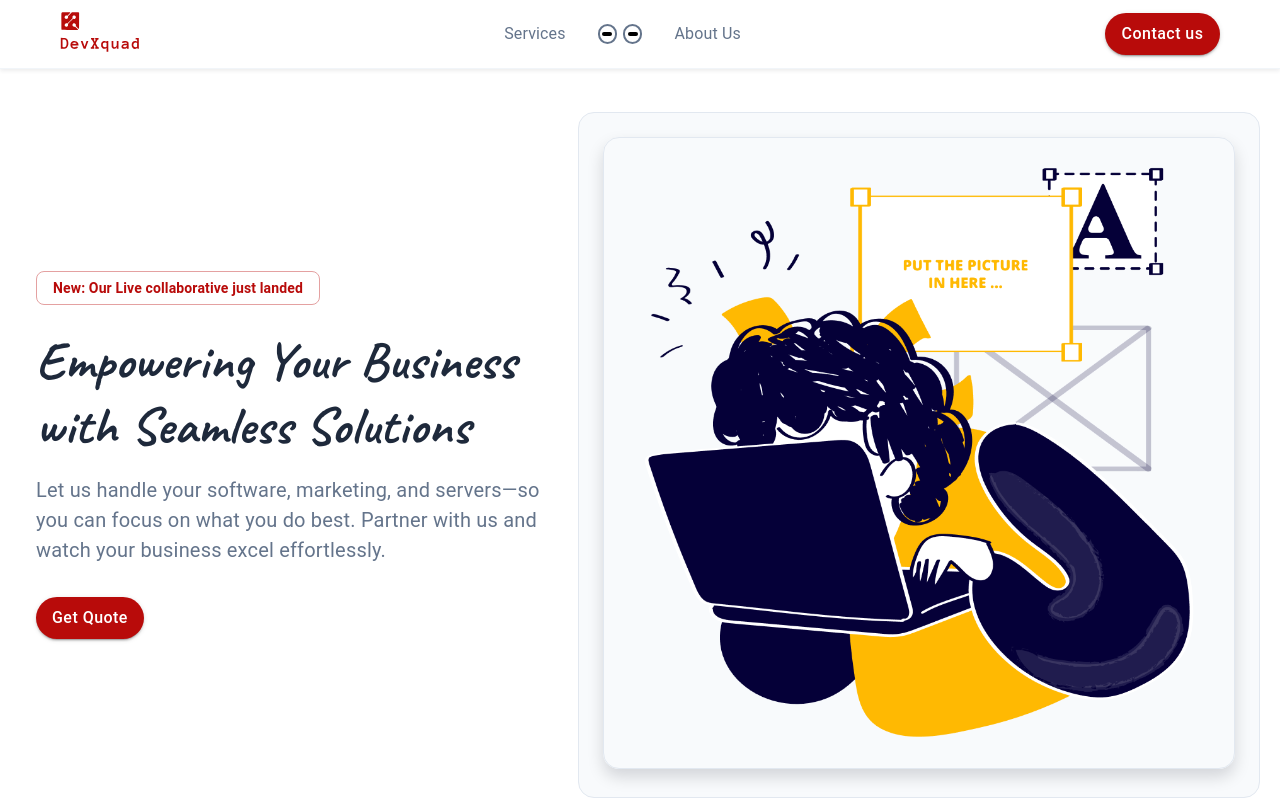
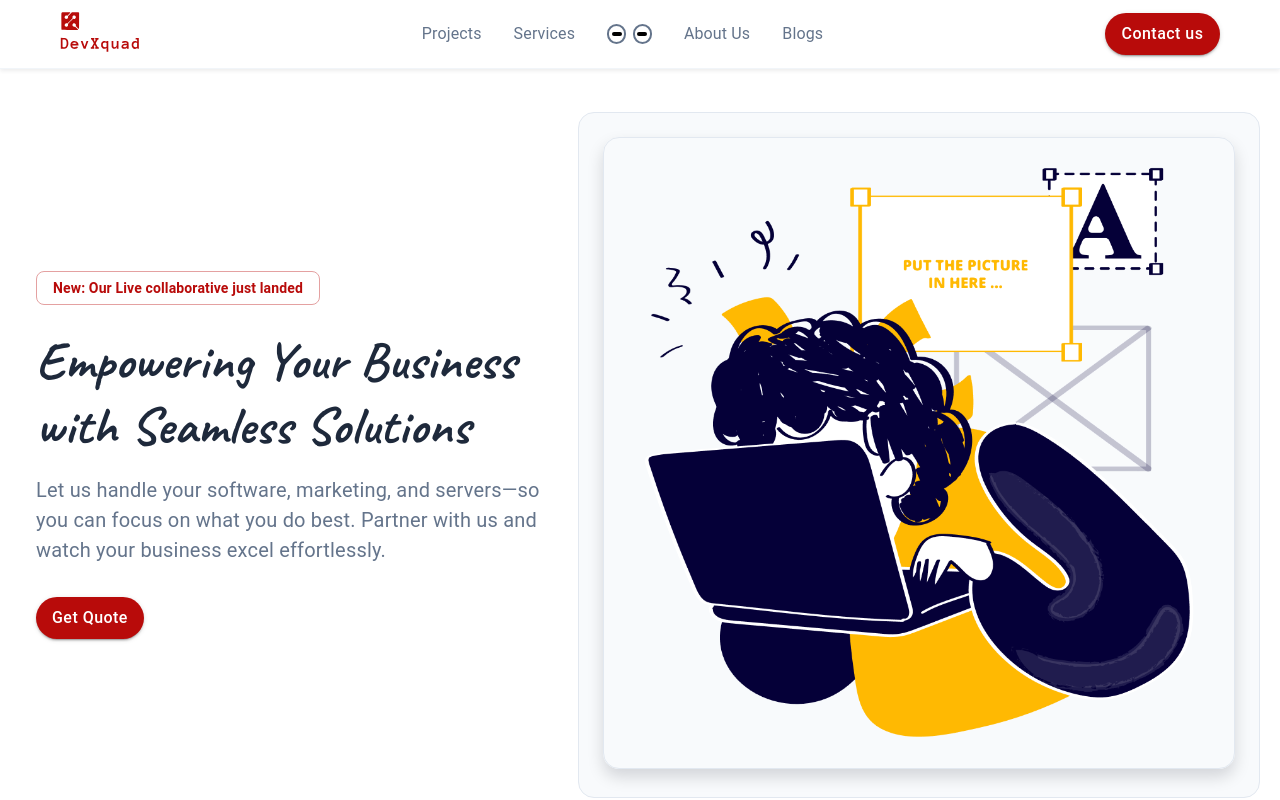
Before and after one commit to devxquadgit/devxquad, a Next.js app in the folder client/: page / in a window 1280 px wide. Shown: the top 800 px of the page. Built offline with nearby package versions, Linux system fonts and the light colour scheme.

Commit message:
[Add]: Blogs

```diff
--- a/client/src/components/Navbar/index.tsx
+++ b/client/src/components/Navbar/index.tsx
@@ -66,12 +66,13 @@ const StyledMenu = styled.div`
 `;
 
 const navLinks = [
-  // { label: 'Projects', url: '/projects' },
+  { label: 'Projects', url: '/projects' },
   { label: 'Services', url: '/services' },
 ];
 
 const navLinks2 = [
   { label: 'About Us', url: '/about' },
+  { label: 'Blogs', url: '/blogs' },
   // { label: 'Our Team', url: '/team' },
 ];
 
```
